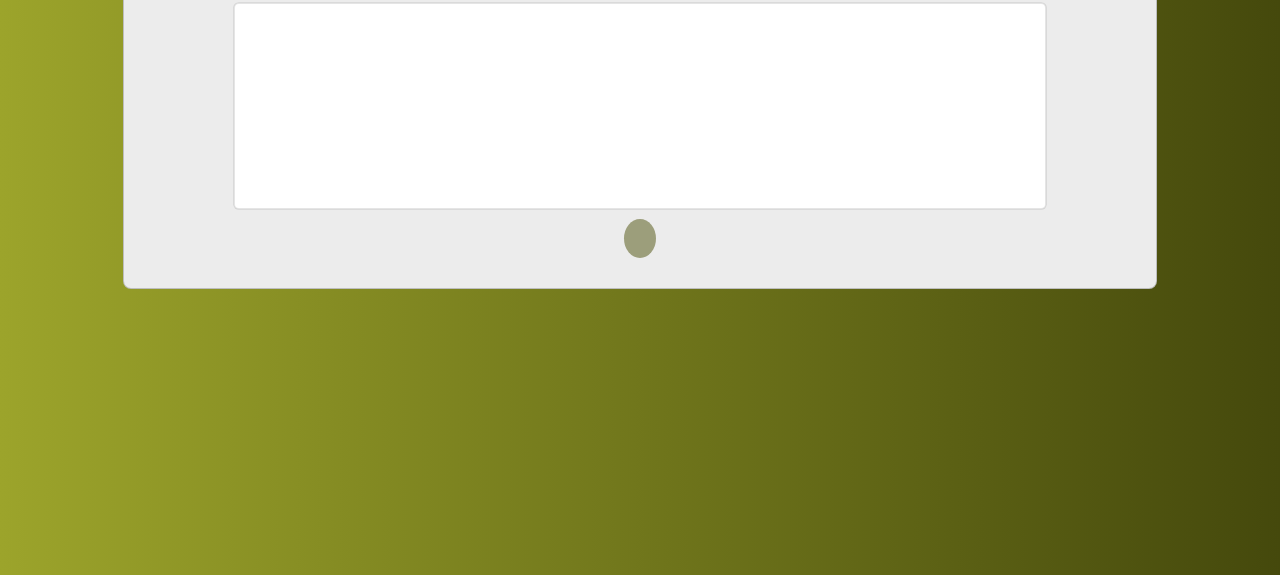
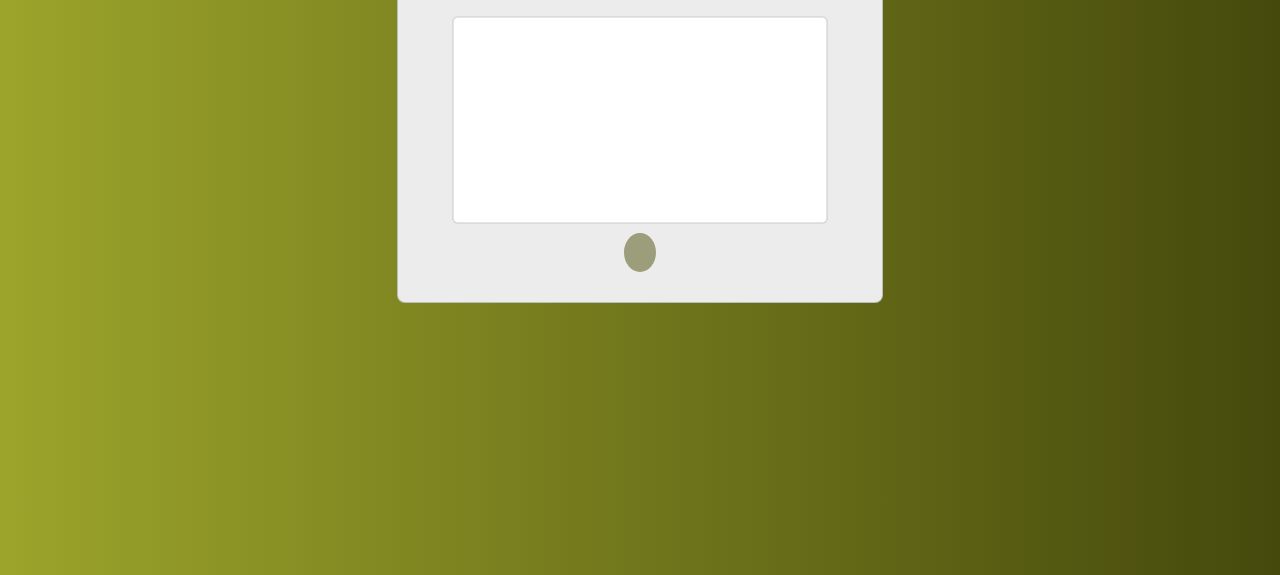
Before and after one commit to Sekeza/vowel-counter, a plain HTML site: page index.html in a window 1280 px wide. Shown: the part 265-840 px from the top of the page. Drawn offline with Linux system fonts and the light colour scheme.

Commit message:
Editing the css responsiveness style for diferent devices again

```diff
--- a/css/style.css
+++ b/css/style.css
@@ -23,8 +23,7 @@ body {
 
 .box {
     width: 40%;
-    /* max-width: 70%; */
-    height: 30rem;
+    height: auto;
     padding: 2rem 0.5rem;
     border-radius: 0.5rem;
     border: 0.1rem solid rgba(0,0,0,0.2);
@@ -65,7 +64,7 @@ body {
     border-radius: 50%;
 }
 
-@media screen and (max-width: 450px) {
+@media screen and (max-width: 1023px) {
     #title {
         font-size: 2.5rem;
         margin-bottom: 1.5rem;
@@ -77,7 +76,7 @@ body {
 
 }
 
-@media screen and (min-width: 451px) {
+/* @media screen and (min-width: 451px) {
     #title {
         font-size: 2.5rem;
         margin-bottom: 1.5rem;
@@ -87,4 +86,4 @@ body {
         height: auto;
     }
 
-}
+} */
```
